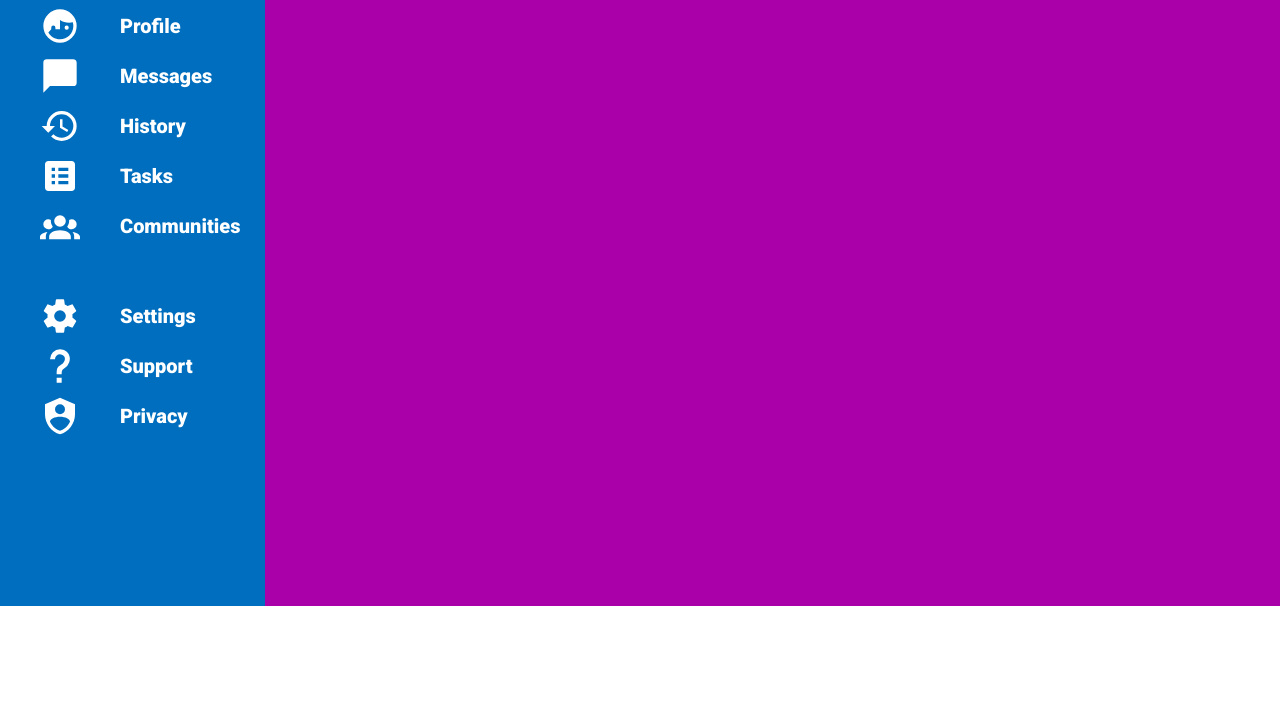
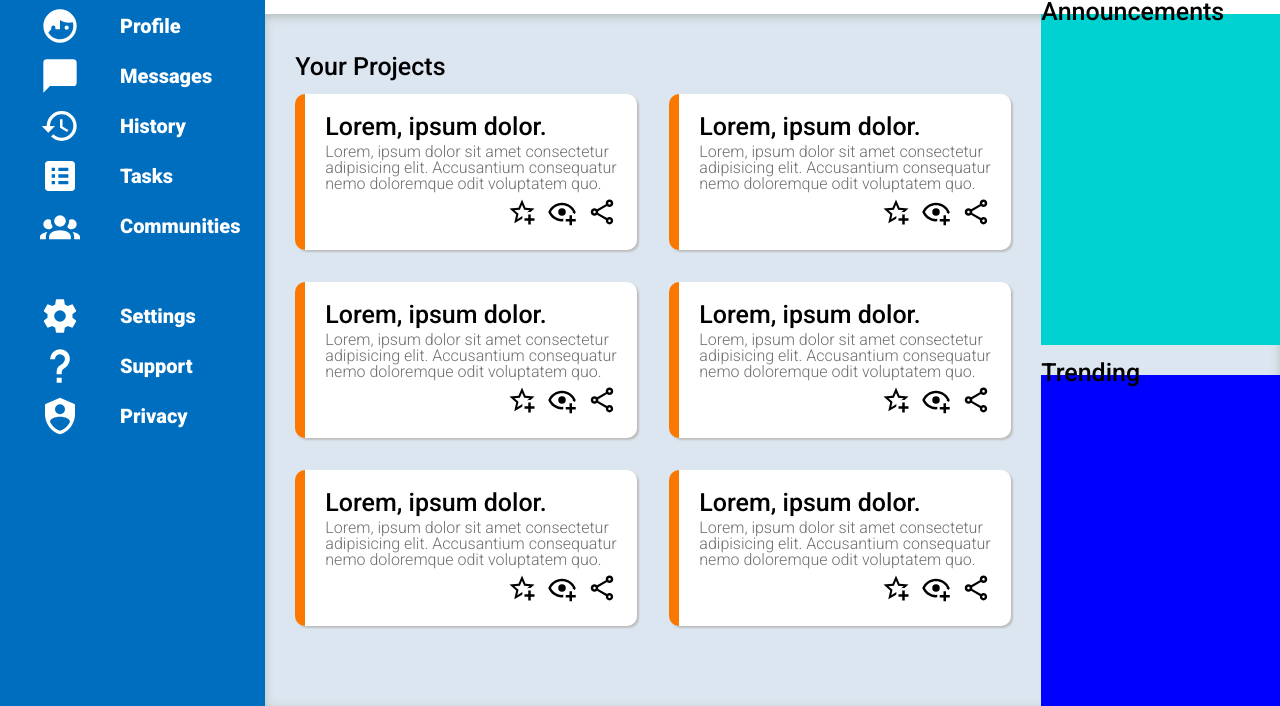
Before and after one commit to oddtO/Dashboard, a plain HTML site: page index.html in a window 1280 px wide. Shown: the part 194-900 px from the top of the page. Before the commit the page ends 800 px from the top, so only its background shows below. Drawn offline with Linux system fonts and the light colour scheme.

Commit message:
style projects section

```diff
--- a/css/style.css
+++ b/css/style.css
@@ -1,5 +1,4 @@
-@import url("https://fonts.googleapis.com/css2?family=Roboto:wght@400;900&display=swap");
-
+@import url("https://fonts.googleapis.com/css2?family=Roboto:wght@300;500;700;900&display=swap");
 a {
   text-decoration: none;
   color: inherit;
@@ -11,6 +10,7 @@ body {
   min-height: 100vh;
   font-family: "Roboto", sans-serif;
   --page-blue: #006ebe;
+  --page-gray: #dce6f0;
 }
 
 aside {
@@ -87,7 +87,7 @@ aside div:first-child {
   border-radius: 30px;
   outline: none;
   border: none;
-  background-color: #d2d2d2;
+  background-color: var(--page-gray);
   padding: 0 10px;
   font-size: 15px;
 }
@@ -155,5 +155,76 @@ aside div:first-child {
 }
 
 main {
-  background-color: #aa00aa;
+  display: grid;
+  grid-template: repeat(2, 1fr) / 3fr 1fr;
+  background-color: var(--page-gray);
+  --header-offset: 30px;
+  gap: var(--header-offset);
+  padding-left: var(--header-offset);
+  box-shadow: inset 0 3px 10px #b4bebe;
 }
+
+main > * > h3 {
+  align-self: end;
+  position: relative;
+  bottom: 15px;
+}
+
+:is(main > *, .card) > h3 {
+  font-size: 25px;
+  font-weight: 500;
+}
+.projects {
+  grid-row: 1 / -1;
+  grid-column: 1;
+  display: grid;
+  --header-offset: 80px;
+  grid-template-rows: var(--header-offset) auto var(--header-offset);
+}
+
+.projects .content {
+  display: grid;
+  grid-template-columns: repeat(auto-fit, minmax(300px, 1fr));
+
+  grid-auto-rows: 1fr;
+  gap: 32px;
+  cursor: pointer;
+}
+
+.projects .card {
+  background-color: #fff;
+  display: flex;
+  flex-direction: column;
+  padding: 20px;
+  gap: 5px;
+  border-radius: 10px;
+  border-left: 10px solid #fa7800;
+  box-shadow: 2px 2px 2px #bebebe;
+}
+
+.card .description {
+  flex: 1;
+  font-weight: 100;
+  color: #6e6e6e;
+}
+
+.card .buttons {
+  display: flex;
+  gap: 10px;
+
+  justify-content: end;
+}
+
+.buttons img {
+  --card-img-size: 30px;
+  width: var(--card-img-size);
+  height: var(--card-img-size);
+}
+.announcements {
+  grid-row: 1;
+  background-color: #00d2d2;
+}
+
+.trending {
+  background-color: #0000ff;
+}
--- a/index.html
+++ b/index.html
@@ -37,7 +37,7 @@
         src="./img/fotor-7c742084acd7491aae9923279bdc3218.webp"
         alt=""
       />
-      <span>Someone nickname</span>
+      <span>Someone Nickname</span>
     </div>
     <div class="greeting-wrapper">
       <img src="./img/fotor-7c742084acd7491aae9923279bdc3218.webp" alt="" />
@@ -49,6 +49,99 @@
       <a href="">Upload</a>
       <a href="">Share</a>
     </div>
-    <main></main>
+    <main>
+      <div class="projects">
+        <h3>Your Projects</h3>
+        <div class="content">
+          <div class="card">
+            <h3>Lorem, ipsum dolor.</h3>
+            <div class="description">
+              Lorem, ipsum dolor sit amet consectetur adipisicing elit.
+              Accusantium consequatur nemo doloremque odit voluptatem quo.
+            </div>
+            <div class="buttons">
+              <a href=""><img src="./icons/star-plus-outline.svg" alt="" /></a>
+              <a href=""><img src="./icons/eye-plus-outline.svg" alt="" /></a>
+              <a href=""
+                ><img src="./icons/share-variant-outline.svg" alt=""
+              /></a>
+            </div>
+          </div>
+					<div class="card">            <h3>Lorem, ipsum dolor.</h3>
+					            <div class="description">
+						              Lorem, ipsum dolor sit amet consectetur adipisicing elit.
+						              Accusantium consequatur nemo doloremque odit voluptatem quo.
+						            </div>
+					            <div class="buttons">
+						              <a href=""><img src="./icons/star-plus-outline.svg" alt="" /></a>
+						              <a href=""><img src="./icons/eye-plus-outline.svg" alt="" /></a>
+						              <a href=""
+						                ><img src="./icons/share-variant-outline.svg" alt=""
+						              /></a>
+						            </div>
+					</div>
+					<div class="card">            <h3>Lorem, ipsum dolor.</h3>
+					            <div class="description">
+						              Lorem, ipsum dolor sit amet consectetur adipisicing elit.
+						              Accusantium consequatur nemo doloremque odit voluptatem quo.
+						            </div>
+					            <div class="buttons">
+						              <a href=""><img src="./icons/star-plus-outline.svg" alt="" /></a>
+						              <a href=""><img src="./icons/eye-plus-outline.svg" alt="" /></a>
+						              <a href=""
+						                ><img src="./icons/share-variant-outline.svg" alt=""
+						              /></a>
+						            </div>
+					</div>
+					<div class="card">            <h3>Lorem, ipsum dolor.</h3>
+					            <div class="description">
+						              Lorem, ipsum dolor sit amet consectetur adipisicing elit.
+						              Accusantium consequatur nemo doloremque odit voluptatem quo.
+						            </div>
+					            <div class="buttons">
+						              <a href=""><img src="./icons/star-plus-outline.svg" alt="" /></a>
+						              <a href=""><img src="./icons/eye-plus-outline.svg" alt="" /></a>
+						              <a href=""
+						                ><img src="./icons/share-variant-outline.svg" alt=""
+						              /></a>
+						            </div>
+					</div>
+					<div class="card">            <h3>Lorem, ipsum dolor.</h3>
+					            <div class="description">
+						              Lorem, ipsum dolor sit amet consectetur adipisicing elit.
+						              Accusantium consequatur nemo doloremque odit voluptatem quo.
+						            </div>
+					            <div class="buttons">
+						              <a href=""><img src="./icons/star-plus-outline.svg" alt="" /></a>
+						              <a href=""><img src="./icons/eye-plus-outline.svg" alt="" /></a>
+						              <a href=""
+						                ><img src="./icons/share-variant-outline.svg" alt=""
+						              /></a>
+						            </div>
+					</div>
+					<div class="card">            <h3>Lorem, ipsum dolor.</h3>
+					            <div class="description">
+						              Lorem, ipsum dolor sit amet consectetur adipisicing elit.
+						              Accusantium consequatur nemo doloremque odit voluptatem quo.
+						            </div>
+					            <div class="buttons">
+						              <a href=""><img src="./icons/star-plus-outline.svg" alt="" /></a>
+						              <a href=""><img src="./icons/eye-plus-outline.svg" alt="" /></a>
+						              <a href=""
+						                ><img src="./icons/share-variant-outline.svg" alt=""
+						              /></a>
+						            </div>
+					</div>
+        </div>
+      </div>
+      <div class="announcements">
+        <h3>Announcements</h3>
+        <div class="content"></div>
+      </div>
+      <div class="trending">
+        <h3>Trending</h3>
+        <div class="content"></div>
+      </div>
+    </main>
   </body>
 </html>
```
Also changed, not shown: icons/eye-plus-outline.svg (added), icons/share-variant-outline.svg (added), icons/star-plus-outline.svg (added).
